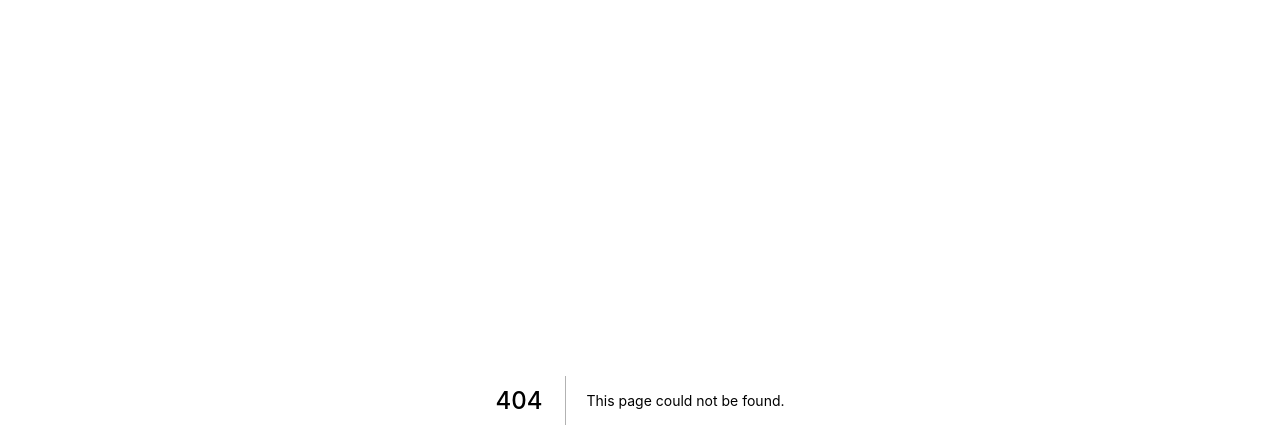
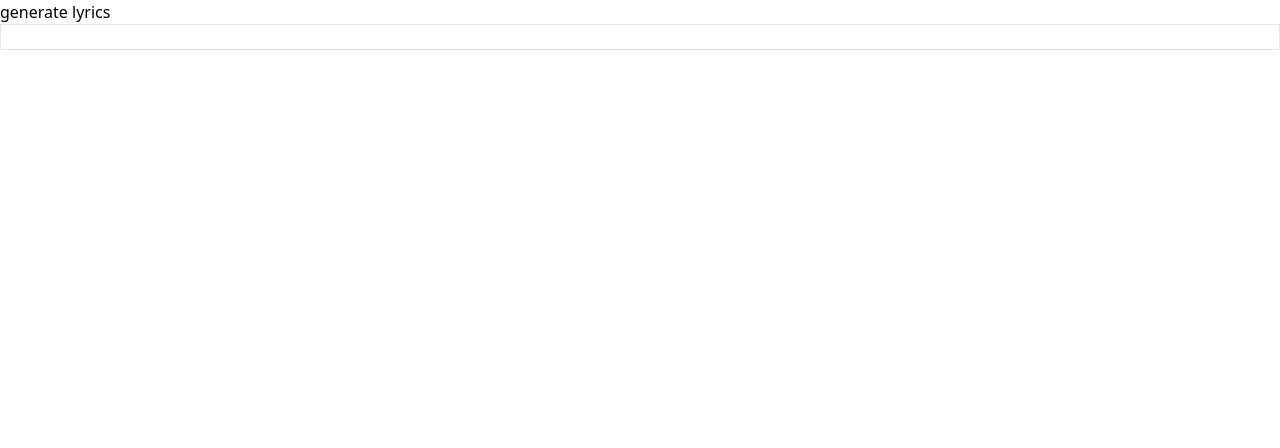
Before and after one commit to ShimonOcean/lyric-chains, a Next.js app: page /search in a window 1280 px wide. Before the commit this address had no page. Shown: the top 448 px of the page. Built offline with nearby package versions, Linux system fonts and the light colour scheme.

Commit message:
Search Header structured and working

```diff
--- a/components/Footer.js
+++ b/components/Footer.js
@@ -2,14 +2,17 @@ function Footer() {
     return <footer className="grid w-full divide-y-[1px] bg-gray-100 text-gray-500">
 
             <div className="flex justify-center px-8 py-3">
-                <div className="mr-2">
+                <div className="mr-2 mt-0.5">
                     <svg xmlns="http://www.w3.org/2000/svg" class="h-5 w-5" viewBox="0 0 20 20" fill="currentColor">
                         <path fillRule="evenodd" d="M4 2a2 2 0 00-2 2v11a3 3 0 106 0V4a2 2 0 00-2-2H4zm1 14a1 1 0 100-2 1 1 0 000 2zm5-1.757l4.9-4.9a2 2 0 000-2.828L13.485 5.1a2 2 0 00-2.828 0L10 5.757v8.486zM16 18H9.071l6-6H16a2 2 0 012 2v2a2 2 0 01-2 2z" clip-rule="evenodd" />
                     </svg>
                 </div>
-                <p>Created by
-                    <a href="https://github.com/ShimonOcean" target="_blank"> Shimon</a>
-                </p>
+                <div>
+                    <p>Created by
+                        <a href="https://github.com/ShimonOcean" target="_blank"> Shimon</a>
+                    </p>
+                </div>
+
             </div>
     </footer>;
 
--- /dev/null
+++ b/components/Header.js
@@ -0,0 +1,24 @@
+import Image from "next/image";
+import { useRouter } from "next/router";
+import { useRef } from "react";
+
+function Header() {
+    const router = useRouter();
+    const searchInputRef = useRef(null);
+
+
+    return (
+        <header>
+            <div>
+                generate lyrics
+            </div>
+            <form className="flex border border-gray-200">
+                <input ref={searchInputRef} className="flex-grow w-full focus:outline-none" type="text"/>
+            </form>
+        </header>
+
+    );
+
+}
+
+export default Header;
--- a/pages/index.js
+++ b/pages/index.js
@@ -2,8 +2,22 @@ import Head from 'next/head'
 import Image from 'next/image'
 import { SearchIcon } from "@heroicons/react/outline"
 import Footer from '../components/Footer'
+import { useRef } from 'react';
+import { useRouter } from 'next/dist/client/router';
 
 export default function Home() {
+  const router = useRouter();
+  const searchInputRef = useRef(null);
+
+  const search = (e) => {
+    e.preventDefault();
+    const term = searchInputRef.current.value;
+
+    if (!term) return;
+
+    router.push(`/search?term=${term}`)
+  };
+
   return (
     <div className="flex flex-col items-center justify-center h-screen ">
       <Head>
@@ -19,7 +33,7 @@ export default function Home() {
         </div>
 
         <div>
-          <p className='text-center mt-10'>Generate lyrics from your favorite artists like _ or _, with the power of _</p>
+          <p className='text-center mt-10'>Generate lyrics from your favorite artists from Frank Ocean to Future, with the power of Markov Chains</p>
         </div>
 
       </header>
@@ -29,11 +43,16 @@ export default function Home() {
         <div className='flex w-full mt-5 hover:shadow-lg focus-within:shadow-lg
         max-w-md rounded-full border-gray-200 px-5 py-3 items-center sm:max-w-xl
          lg:max-w-2xl'>
-          <input type="text" placeholder="Enter Artist Name" className="flex-grow focus:outline-none" />
+          <input
+            ref={searchInputRef}
+            type="text"
+            placeholder="Enter Artist Name"
+            className="flex-grow focus:outline-none"
+          />
           <SearchIcon className="h-5 mr-3 text-gray-500"/>
         </div>
         <div className="mt-5">
-          <button className="btn bg-indigo-600 p-3 rounded-md ring-gray-200 text-sm text-white
+          <button onClick={search} className="btn bg-indigo-600 p-3 rounded-md ring-gray-200 text-sm text-white
           hover:ring-2 focus:outline-none active-ring-blue-300 hover:shadow-md">Generate New Lyrics</button>
         </div>
       </form>
--- /dev/null
+++ b/pages/search.js
@@ -0,0 +1,16 @@
+import Head from "next/head";
+import Header from "../components/Header";
+
+function Search() {
+    return <div>
+          <Head>
+            <title>Artist Search Result</title>
+          </Head>
+
+        {/* Header */}
+        <Header />
+
+        </div>
+}
+
+export default Search
```
